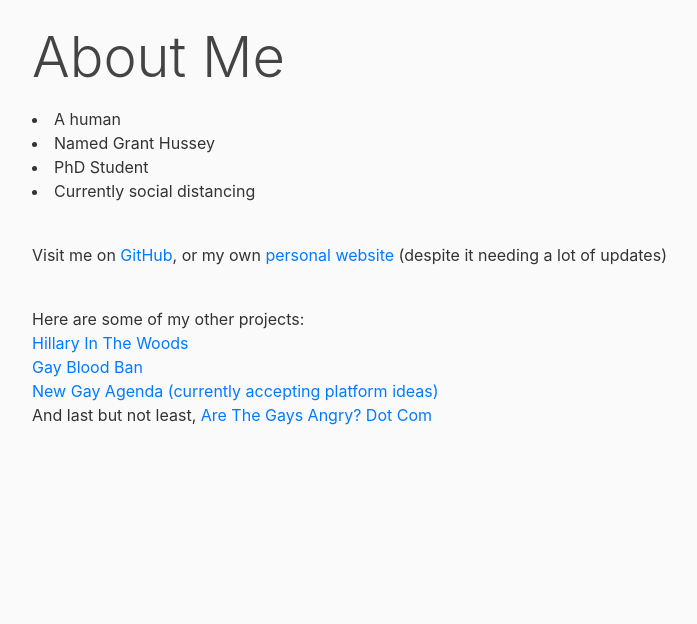
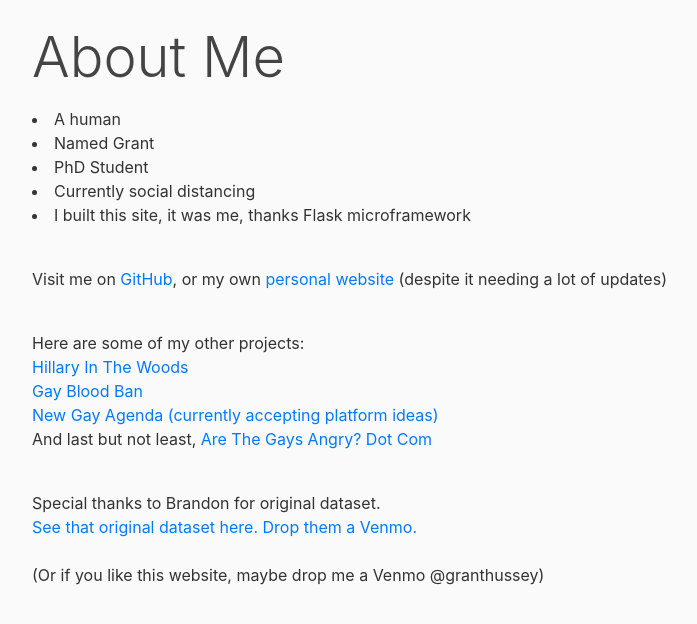
Before and after one commit to granthussey/critterpedia, a Python web app: template flaskapp/templates/about.html in a window 1280 px wide. Shown: the part 56-680 px from the top of the page, without its empty margins (53-750 px from the left). Run offline with Jinja, Linux system fonts and the light colour scheme; the template is opened without the code that fills it, so the values that code supplies are empty; some libraries are stand-ins or nearby versions.

Commit message:
Update about.html

```diff
--- a/flaskapp/templates/about.html
+++ b/flaskapp/templates/about.html
@@ -6,9 +6,10 @@
 
 <p>
     <li>A human</li>
-    <li>Named Grant Hussey</li>
+    <li>Named Grant</li>
     <li>PhD Student</li>
     <li>Currently social distancing</li>
+    <li>I built this site, it was me, thanks Flask microframework</li>
 
 </p>
 
@@ -29,4 +30,20 @@
     And last but not least, <a href="http://www.arethegaysangry.com/">Are The Gays Angry? Dot Com</a> <br>
 </p>
 
+<br>
+
+<p>
+
+    Special thanks to Brandon for original dataset. <br>
+    <a href="https://docs.google.com/spreadsheets/d/1ooePgv7AmENQsoxPuvChIa3S4CnZlUgwMLHXTjKXf-4/edit#gid=0">See that
+        original dataset here. Drop them a Venmo.</a>
+
+    <br>
+    <br>
+
+    (Or if you like this website, maybe drop me a Venmo @granthussey)
+
+
+</p>
+
 {% endblock content %}
```
